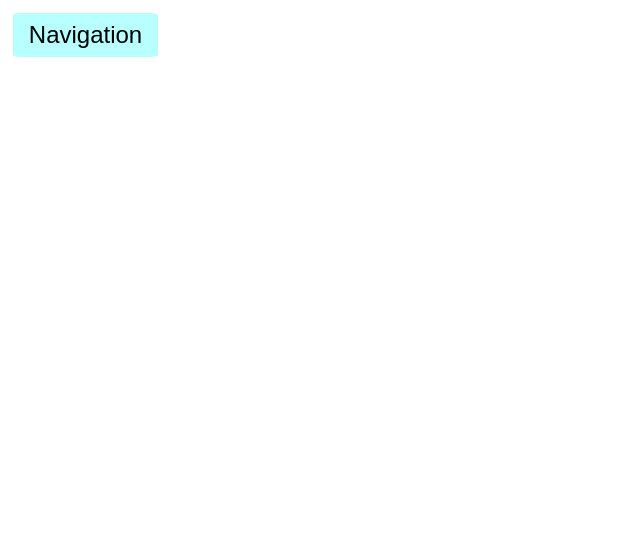
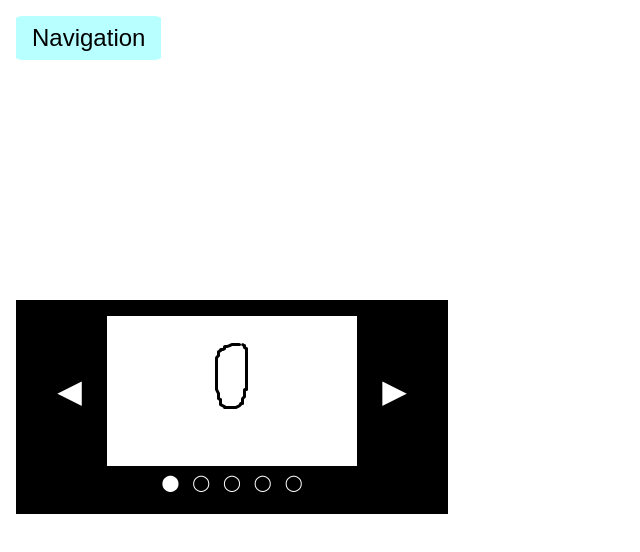
Before and after one commit to callisto-CH/dynamic-ui, a website built with webpack: page src/index.html in a window 1280 px wide. Shown: the whole page, without its empty margins (0-640 px from the left). Built offline with nearby package versions, Linux system fonts and the light colour scheme.

Commit message:
Create carousel layout

```diff
--- /dev/null
+++ b/src/carousel.css
@@ -0,0 +1,57 @@
+.carousel {
+  width: 25rem;
+  padding: 1rem;
+
+  background-color: black;
+
+  display: grid;
+  grid-template-rows: 1fr 2rem;
+  grid-template-columns: 1fr 250px 1fr;
+}
+
+.carousel-container {
+  display: grid;
+  place-items: center;
+  place-self: center;
+  grid-area: 1 / 2 / 2 / 3;
+
+  overflow: hidden;
+}
+
+.carousel-images {
+  height: 150px;
+  width: 250px;
+
+  display: grid;
+  grid-template-columns: repeat(5, 250px);
+
+  /* to move images, set to -0px, -250px, -500px, -750px, -1000px */
+  transform: translateX(-0px);
+}
+
+.slide-buttons {
+  padding-left: 3rem;
+  padding-right: 3rem;
+
+  grid-area: 2 / 2 / 3 / 3;
+
+  display: grid;
+  grid-template-columns: repeat(5, 1fr);
+  place-items: center;
+  justify-content: center;
+
+  color: white;
+}
+
+.slide-button {
+  cursor: pointer;
+}
+
+.left-button,
+.right-button {
+  color: white;
+  font-size: 2rem;
+  cursor: pointer;
+
+  place-self: center;
+}
--- a/src/index.html
+++ b/src/index.html
@@ -26,5 +26,28 @@
         </div>
       </div>
     </div>
+
+    <div class="gap"></div>
+
+    <div class="carousel">
+      <div class="left-button">◀</div>
+      <div class="carousel-container">
+        <div class="carousel-images">
+          <img src="./carousel-images/0.png" alt="zero" />
+          <img src="./carousel-images/1.png" alt="one" />
+          <img src="./carousel-images/2.png" alt="two" />
+          <img src="./carousel-images/3.png" alt="three" />
+          <img src="./carousel-images/4.png" alt="four" />
+        </div>
+      </div>
+      <div class="right-button">▶</div>
+      <div class="slide-buttons">
+        <div class="slide-button" data-slide="1">⬤</div>
+        <div class="slide-button" data-slide="2">◯</div>
+        <div class="slide-button" data-slide="3">◯</div>
+        <div class="slide-button" data-slide="4">◯</div>
+        <div class="slide-button" data-slide="5">◯</div>
+      </div>
+    </div>
   </body>
 </html>
--- a/src/index.js
+++ b/src/index.js
@@ -1,5 +1,6 @@
-import './page.css';
-import './dropdown.css';
+import "./page.css";
+import "./dropdown.css";
+import "./carousel.css";
 import { createDropdown } from "./dropdown.js";
 
 let button = document.querySelector(".dropdown-button");
--- a/src/page.css
+++ b/src/page.css
@@ -5,5 +5,9 @@
 }
 
 body {
-  padding: 1%;
+  padding: 1rem;
 }
+
+.gap {
+  height: 30vh;
+}
```
Also changed, not shown: src/carousel-images/0.png (added), src/carousel-images/1.png (added), src/carousel-images/2.png (added), src/carousel-images/3.png (added), src/carousel-images/4.png (added).
